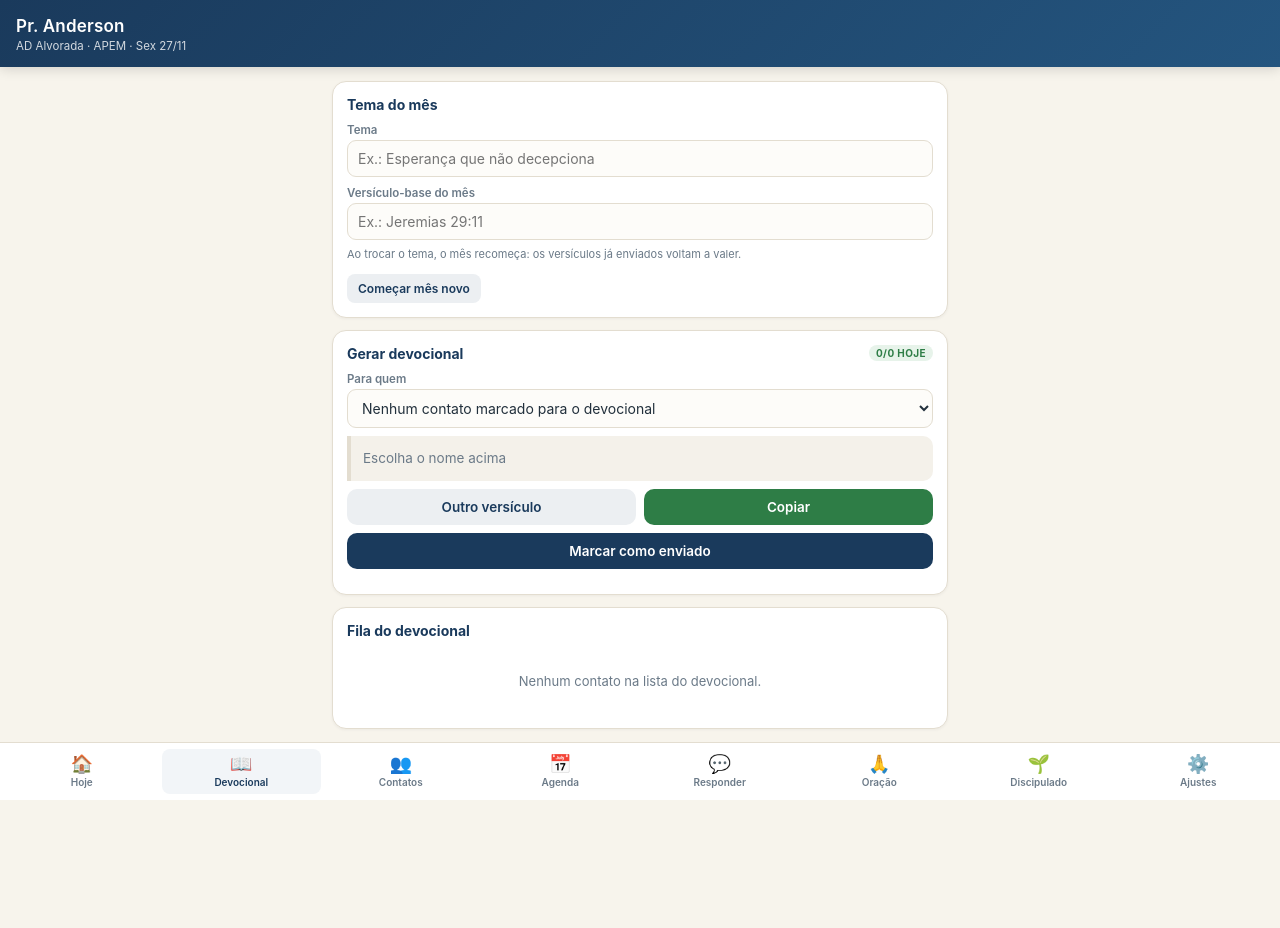
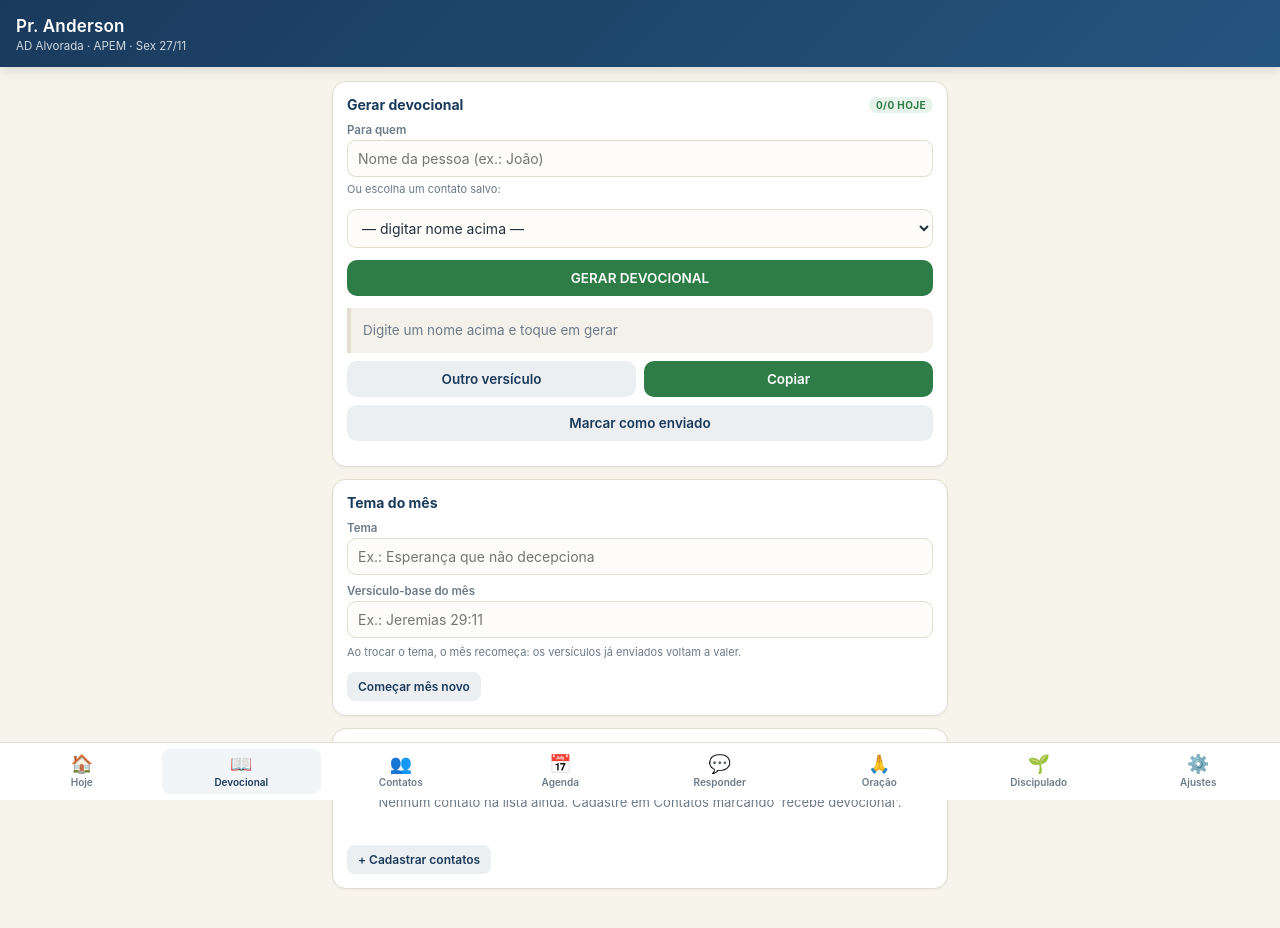
Before and after one commit to andersonadonai-sudo/andersonadonai-sudo.github.io, a plain HTML site: page pastor/index.html in a window 1280 px wide. Both pictures are taken after a click on the button "Abrir devocional". Before the commit the page ends 837 px from the top, so only its background shows below. Drawn offline with Linux system fonts and the light colour scheme.

Commit message:
Devocional: botao GERAR visivel e funcionando sem precisar de contato cadastrado

```diff
--- a/pastor/index.html
+++ b/pastor/index.html
@@ -128,6 +128,21 @@ nav button.ativo{color:var(--azul);background:#f2f5f8}
   <!-- DEVOCIONAL -->
   <section class="tela" id="t-dev">
     <div class="card">
+      <h2>Gerar devocional <span class="tag dev" id="tagDev">0 hoje</span></h2>
+      <label>Para quem</label>
+      <input id="devNome" placeholder="Nome da pessoa (ex.: João)" oninput="gerarDevocional()">
+      <p class="mini" style="margin-top:4px">Ou escolha um contato salvo:</p>
+      <select id="devQuem" onchange="devPorContato()"></select>
+      <button class="ok" style="width:100%;margin-top:12px" onclick="gerarDevocional()">GERAR DEVOCIONAL</button>
+      <div id="devTexto" class="mensagem vazia" style="margin-top:12px">Digite um nome acima e toque em gerar</div>
+      <div class="row" style="margin-top:8px">
+        <button class="sec" onclick="gerarDevocional(true)">Outro versículo</button>
+        <button class="ok" onclick="copiarDev()">Copiar</button>
+      </div>
+      <button class="sec" style="width:100%;margin-top:8px" onclick="marcarEnviado()">Marcar como enviado</button>
+      <p class="mini" id="devInfo"></p>
+    </div>
+    <div class="card">
       <h2>Tema do mês</h2>
       <label>Tema</label>
       <input id="tema" placeholder="Ex.: Esperança que não decepciona" oninput="salvarTema()">
@@ -137,20 +152,9 @@ nav button.ativo{color:var(--azul);background:#f2f5f8}
       <button class="sec sm" onclick="novoMes()">Começar mês novo</button>
     </div>
     <div class="card">
-      <h2>Gerar devocional <span class="tag dev" id="tagDev">0 hoje</span></h2>
-      <label>Para quem</label>
-      <select id="devQuem" onchange="gerarDevocional()"></select>
-      <div id="devTexto" class="mensagem vazia">Escolha o nome acima</div>
-      <div class="row" style="margin-top:8px">
-        <button class="sec" onclick="gerarDevocional(true)">Outro versículo</button>
-        <button class="ok" onclick="copiarDev()">Copiar</button>
-      </div>
-      <button style="width:100%;margin-top:8px" onclick="marcarEnviado()">Marcar como enviado</button>
-      <p class="mini" id="devInfo"></p>
-    </div>
-    <div class="card">
       <h2>Fila do devocional</h2>
       <div id="filaDev"></div>
+      <button class="sec sm" style="margin-top:10px" onclick="ir('cont')">+ Cadastrar contatos</button>
     </div>
   </section>
 
@@ -425,54 +429,92 @@ function novoMes(){
 function preencherDevQuem(){
   const sel = document.getElementById("devQuem");
   const arr = D.contatos.filter(c=>c.recebeDev && !ehEmpresa(c));
-  sel.innerHTML = '<option value="">Escolha...</option>' + arr.map(c=>`<option value="${c.id}">${esc(c.nome)}</option>`).join("");
-  if(!arr.length) sel.innerHTML = '<option value="">Nenhum contato marcado para o devocional</option>';
+  sel.innerHTML = '<option value="">— digitar nome acima —</option>' + arr.map(c=>`<option value="${c.id}">${esc(c.nome)}</option>`).join("");
 }
 let devCache = null;
+
+function devPorContato(){
+  const id = document.getElementById("devQuem").value;
+  if(!id) return;
+  const c = D.contatos.find(x=>x.id===id);
+  if(!c) return;
+  document.getElementById("devNome").value = c.nome;
+  gerarDevocional();
+}
+
 function gerarDevocional(trocar){
-  const id = document.getElementById("devQuem").value;
   const box = document.getElementById("devTexto");
-  if(!id){ box.className="mensagem vazia"; box.textContent="Escolha o nome acima"; devCache=null; return; }
-  const c = D.contatos.find(x=>x.id===id); if(!c) return;
+  const campo = document.getElementById("devNome");
+  let nome = (campo.value || "").trim();
+  // se nao digitou nome, tenta o contato escolhido no select
+  if(!nome){
+    const id = document.getElementById("devQuem").value;
+    const c = D.contatos.find(x=>x.id===id);
+    if(c) nome = c.nome;
+  }
+  if(!nome){
+    box.className = "mensagem vazia";
+    box.textContent = "Digite um nome acima e toque em gerar";
+    devCache = null;
+    return;
+  }
+
+  const primeiro = nome.split(" ")[0];
+  const hoje = hojeISO();
+
+  // versiculos: evita os ja usados no mes e os gerados hoje
   const jaNoMes = new Set([...(D.devUsados||[]), ...(D.geradosMes||[])]);
   let disponiveis = VERSICULOS.filter(v=>!jaNoMes.has(v[0]));
-  if(!disponiveis.length){ /* mês esgotou: recomeça permitindo reaproveitar */ disponiveis = VERSICULOS.slice(); }
-  const geradosHoje = new Set(D.gerados[hojeISO()] || []);
+  if(!disponiveis.length) disponiveis = VERSICULOS.slice();
+  const geradosHoje = new Set(D.gerados[hoje] || []);
   let lista = disponiveis.filter(v=>!geradosHoje.has(v[0]));
   if(!lista.length) lista = disponiveis;
-  if(trocar && lista.length>1){ /* evita repetir o que está na tela */ }
-  const lista0 = lista;
-  let v = lista0[Math.floor(Math.random()*lista0.length)];
-  if(trocar && devCache && v[0] === devCache.versiculo && lista0.length > 1){
-    v = lista0[(lista0.indexOf(v)+1) % lista0.length];
+
+  // sorteio + evita repetir o que ja esta na tela
+  let idx = Math.floor(Math.random()*lista.length);
+  if(trocar && devCache && lista.length > 1 && lista[idx][0] === devCache.versiculo){
+    idx = (idx+1) % lista.length;
   }
-  D.gerados[hojeISO()] = [...(D.gerados[hojeISO()]||[]), v[0]];
+  const v = lista[idx];
+
+  // marca como gerado (para nao repetir entre pessoas no mesmo dia)
+  D.gerados[hoje] = [...(D.gerados[hoje]||[]), v[0]];
   if(!(D.geradosMes||[]).includes(v[0])) D.geradosMes = [...(D.geradosMes||[]), v[0]];
   salvar();
-  const d = new Date();
-  const dia = d.getDate();
+
+  const dia = new Date().getDate();
   const foco = FOCOS[(dia-1+FOCOS.length)%FOCOS.length];
   const tema = D.tema || "Palavra pastoral";
-  const primeiro = c.nome.trim().split(" ")[0];
-  const abertura = ["A paz do Senhor, "+primeiro+"! Bom dia.",
-                    "Bom dia, "+primeiro+"! A paz do Senhor.",
-                    "Paz do Senhor, "+primeiro+"! Bom dia pra você."][dia%3];
-  const aplic = [
-    `Hoje o recado é sobre ${foco}. Não é teoria — é o que Deus quer fazer no seu dia comum, no meio do seu trabalho e da sua casa.`,
-    `Pensa nisso hoje: ${foco}. Deus não pede que você entenda tudo, pede que confie nele um passo de cada vez.`,
-    `O convite de hoje é ${foco}. Comece pequeno: uma decisão, uma conversa, uma oração antes de sair.`
-  ][dia%3];
-  const oracao = [
-    `Pai, obrigado por mais um dia. Ensina o ${primeiro} a confiar em ti. Em nome de Jesus, amém.`,
-    `Senhor, sustenta o ${primeiro} hoje. Dá paz no coração e direção no caminho. Amém.`,
-    `Deus, obrigado pela vida do ${primeiro}. Fala com ele hoje pela tua palavra. Amém.`
-  ][dia%3];
-  const texto = `${abertura}\n\n📖 ${tema} — ${foco[0].toUpperCase()+foco.slice(1)}\n\n"${v[1]}"\n(${v[0]})\n\n${aplic}\n\n${oracao}\n\nPr. Anderson`;
-  devCache = {id:id, nome:c.nome, versiculo:v[0], texto:texto, data:hojeISO()};
-  box.className="mensagem"; box.textContent=texto;
-  const jaEnviado = D.enviados[hojeISO()] || [];
-  document.getElementById("devInfo").textContent = jaEnviado.includes(id) ? "⚠️ Você já marcou envio para este contato hoje." : "";
+
+  const aberturas = [
+    "A paz do Senhor, " + primeiro + "! Bom dia.",
+    "Bom dia, " + primeiro + "! A paz do Senhor.",
+    "Paz do Senhor, " + primeiro + "! Bom dia pra você."
+  ];
+  const aplics = [
+    "Hoje o recado é sobre " + foco + ". Não é teoria — é o que Deus quer fazer no seu dia comum, no meio do trabalho e da casa.",
+    "Pensa nisso hoje: " + foco + ". Deus não pede que você entenda tudo, pede que confie um passo de cada vez.",
+    "O convite de hoje é " + foco + ". Comece pequeno: uma decisão, uma conversa, uma oração antes de sair."
+  ];
+  const oracoes = [
+    "Pai, obrigado por mais um dia. Ensina o " + primeiro + " a confiar em ti. Em nome de Jesus, amém.",
+    "Senhor, sustenta o " + primeiro + " hoje. Dá paz no coração e direção no caminho. Amém.",
+    "Deus, obrigado pela vida do " + primeiro + ". Fala com ele hoje pela tua palavra. Amém."
+  ];
+
+  const texto = aberturas[dia%3] + "\n\n"
+    + "📖 " + tema + " — " + foco.charAt(0).toUpperCase() + foco.slice(1) + "\n\n"
+    + '"' + v[1] + '"\n(' + v[0] + ')\n\n'
+    + aplics[dia%3] + "\n\n"
+    + oracoes[dia%3] + "\n\n"
+    + "Pr. Anderson";
+
+  devCache = {nome: nome, versiculo: v[0], texto: texto, data: hoje};
+  box.className = "mensagem";
+  box.textContent = texto;
+  document.getElementById("devInfo").textContent = "";
 }
+
 function copiarDev(){
   if(!devCache){ alert("Gere o devocional primeiro."); return; }
   copiar(devCache.texto);
@@ -481,10 +523,13 @@ function marcarEnviado(){
   if(!devCache){ alert("Gere o devocional primeiro."); return; }
   const dia = hojeISO();
   D.enviados[dia] = D.enviados[dia] || [];
-  if(!D.enviados[dia].includes(devCache.id)) D.enviados[dia].push(devCache.id);
+  const chave = (devCache.nome||"").toLowerCase();
+  if(!D.enviados[dia].includes(chave)) D.enviados[dia].push(chave);
   if(!D.devUsados.includes(devCache.versiculo)) D.devUsados.push(devCache.versiculo);
-  salvar(); filaDevocional(); alert("Marcado. Versículo reservado para o mês.");
+  salvar(); filaDevocional();
+  alert("Marcado como enviado para " + devCache.nome + ".");
 }
+
 function filaDevocional(){
   const dia = hojeISO();
   const feitos = D.enviados[dia] || [];
@@ -492,22 +537,32 @@ function filaDevocional(){
   const box = document.getElementById("filaDev");
   const tag = document.getElementById("tagDev");
   tag.textContent = feitos.length + "/" + arr.length + " hoje";
-  if(!arr.length){ box.className="vazio"; box.innerHTML="Nenhum contato na lista do devocional."; return; }
+  if(!arr.length){
+    box.className="vazio";
+    box.innerHTML="Nenhum contato na lista ainda. Cadastre em Contatos marcando 'recebe devocional'.";
+    return;
+  }
   box.className="";
   box.innerHTML = arr.map(c=>{
-    const ok = feitos.includes(c.id);
-    return `<div class="pessoa">
-      <div class="avatar" style="${ok?'background:var(--verde)':''}">${ok?'✓':c.nome[0].toUpperCase()}</div>
-      <div class="pinfo"><div class="pnome">${esc(c.nome)}</div>
-      <div class="pmeta">${ok?'enviado hoje':'pendente'}</div></div>
-      <button class="sm ${ok?'sec':''}" onclick="devPara('${c.id}')">${ok?'ver':'gerar'}</button>
-    </div>`;
+    const chave = c.nome.toLowerCase();
+    const ok = feitos.includes(chave);
+    return '<div class="pessoa">'
+      + '<div class="avatar" style="' + (ok?'background:var(--verde)':'') + '">' + (ok?'✓':c.nome[0].toUpperCase()) + '</div>'
+      + '<div class="pinfo"><div class="pnome">' + esc(c.nome) + '</div>'
+      + '<div class="pmeta">' + (ok?'enviado hoje':'pendente') + '</div></div>'
+      + '<button class="sm ' + (ok?'sec':'') + '" onclick="devPara(\'' + c.id + '\')">' + (ok?'ver':'gerar') + '</button>'
+      + '</div>';
   }).join("");
   preencherDevQuem();
 }
+
 function devPara(id){
+  const c = D.contatos.find(x=>x.id===id);
   ir('dev');
-  document.getElementById("devQuem").value = id;
+  if(c){
+    document.getElementById("devNome").value = c.nome;
+    document.getElementById("devQuem").value = id;
+  }
   gerarDevocional();
 }
 
```
